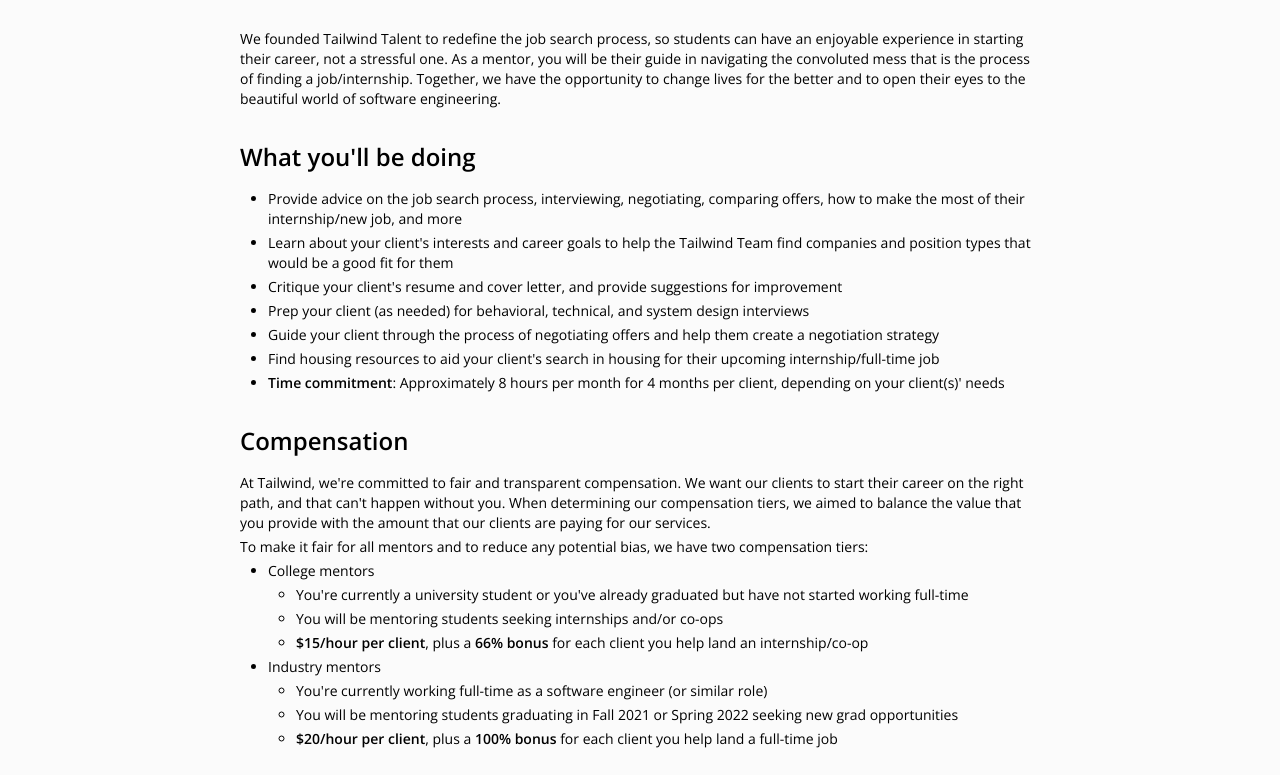
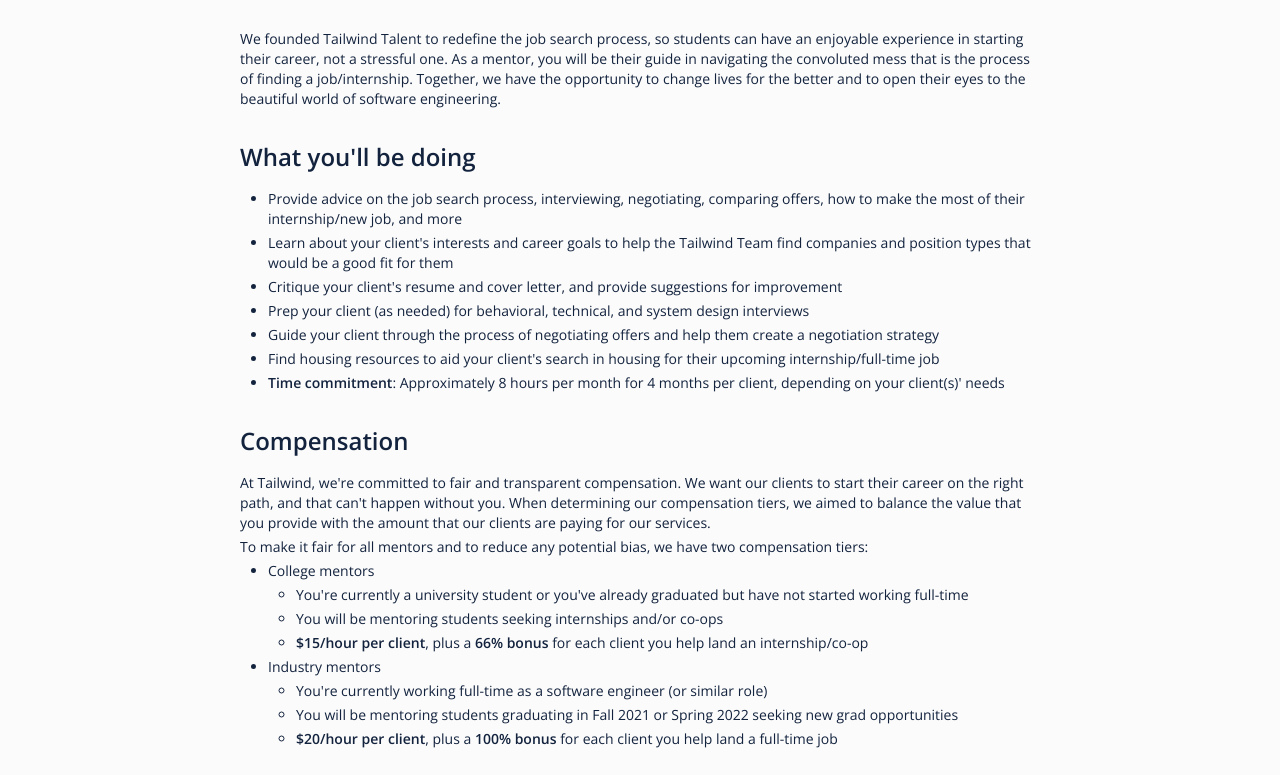
Before and after one commit to dot-slash-digital/tailwind-landing-page, a plain HTML site: page careers/mentor.html in a window 1280 px wide. Shown: the part 409-1184 px from the top of the page. Drawn offline with nearby package versions, Linux system fonts and the light colour scheme.

Commit message:
Added Tailwind color to all text

```diff
--- a/careers/mentor.css
+++ b/careers/mentor.css
@@ -110,6 +110,7 @@ p {
 /* Main Section */
 
 #main-section {
+    color: var(--tailwind-navy);
     background-color: var(--tailwind-white);
     padding: 94px 0 121px 0;
 }
```
